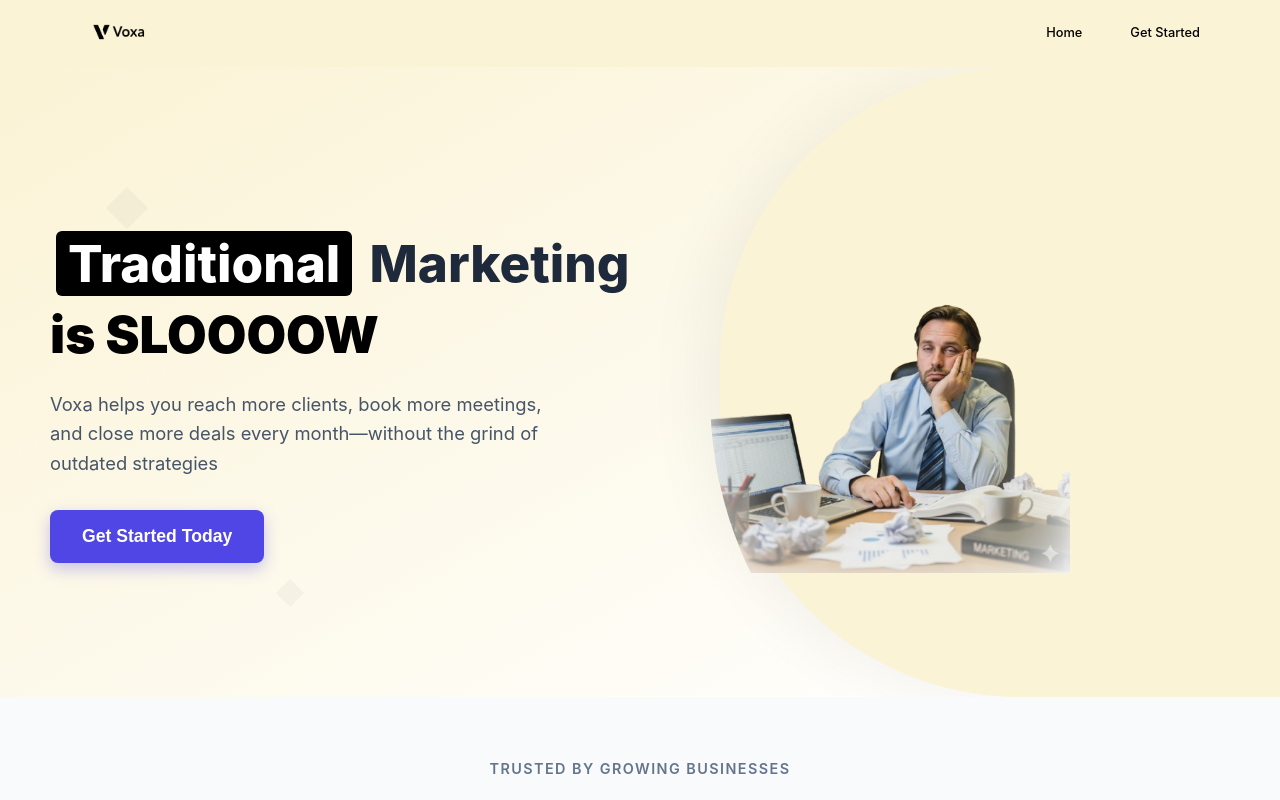
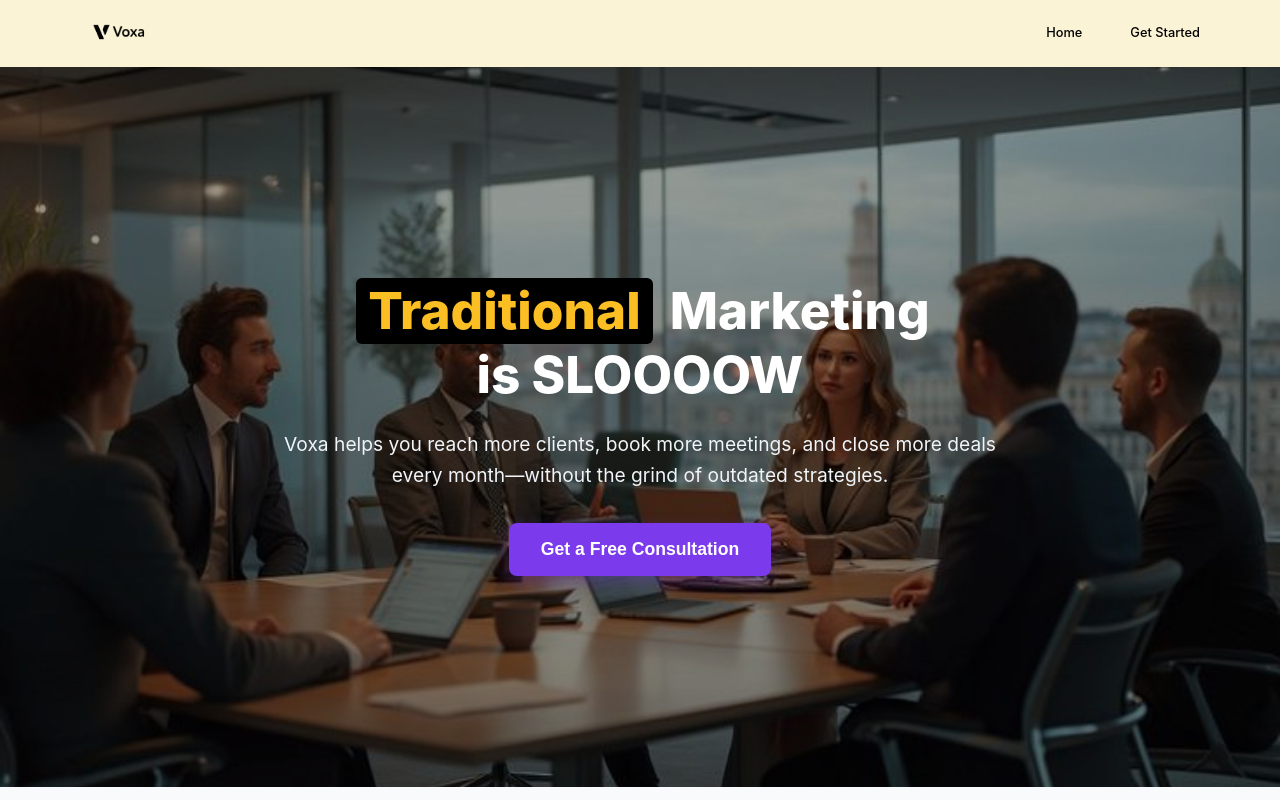
Before and after one commit to Victor-Mutwiri/Voxa, a React (Vite) app: page / in a window 1280 px wide. Shown: the top 800 px of the page. Built offline with nearby package versions, Linux system fonts and the light colour scheme.

Commit message:
improved hero section

```diff
--- a/src/screens/LandingPage.jsx
+++ b/src/screens/LandingPage.jsx
@@ -1,7 +1,8 @@
 import Navbar from "../components/Navbar/Navbar";
 import { Search, Mail, BarChart3, Star, Users, TrendingUp, Target } from 'lucide-react';
-import Bored from '../assets/bored.png';
 import Boredperson from '../assets/bored person.png';
+import Landingpageimage from '../assets/Heroimage.jpg';
+/* import Landingpageimage from '../assets/Landingpage.png'; */
 import '../styles/landingpage.css';
 
 const LandingPage = () => {
@@ -10,27 +11,22 @@ const LandingPage = () => {
             <Navbar />
 
             {/* Hero Section */}
-            <section className="hero-section">
-                {/* Decorative diamond elements */}
-                <div className="diamond-1"></div>
-                <div className="diamond-2"></div>
+            <section
+                className="hero-section"
+                style={{ backgroundImage: `url(${Landingpageimage})` }}
+            >
+                <div className="overlay"></div>
 
                 <div className="hero-container">
                 <div className="hero-content">
                     <h1 className="hero-title">
-                          <span className="highlight"> Traditional</span> Marketing
-                           <span className="slow-text">is SLOOOOW</span>
+                    <span className="highlight">Traditional</span> Marketing <br /> is SLOOOOW
                     </h1>
                     <p className="hero-subtitle">
-                            Voxa helps you reach more clients, book more meetings, and close more deals every month—without the grind of outdated strategies
+                    Voxa helps you reach more clients, book more meetings, and close more deals every month—without the grind of outdated strategies.
                     </p>
                     <div className="hero-buttons">
-                            <button className="btn-primary">Get Started Today</button>
-                        </div>
-                    </div>
-                    <div className="hero-visual">
-                        <div className="chart-container">
-                            <img src={Boredperson} alt="Person looking bored at work"/>
+                    <button className="btn-primary">Get a Free Consultation</button>
                     </div>
                 </div>
                 </div>
--- a/src/styles/landingpage.css
+++ b/src/styles/landingpage.css
@@ -27,66 +27,34 @@
     background: #FBF3D5;
 }
 
-/* Hero Section */
+/* Hero section */
 .hero-section {
-    margin-right: 10rem;
-    padding: 50px 50px 20px;
-    /* padding: 100px 20px 80px; */
   position: relative;
-    min-height: 75vh;
+  padding: 120px 20px;
   display: flex;
   align-items: center;
-    overflow: hidden;
-    background: linear-gradient(to bottom right, #fbf3d5 0%, #ffffff 100%);
+  justify-content: center;
+  background-size: cover;
+  background-position: center;
+  min-height: 90vh;
+  color: white;
 }
 
-.hero-section::before {
-    content: "";
+.hero-section .overlay {
   position: absolute;
-    top: 0;
-    right: -200px;
-    width: 600px;
-    height: 100%;
-    background: #FBF3D5;
-    /* background: #ffffff; */
-    border-top-left-radius: 300px;
-    border-bottom-left-radius: 300px;
-    box-shadow: -20px 0 60px rgba(0, 0, 0, 0.05);
+  inset: 0;
+  background: rgba(0, 0, 0, 0.4);
+  /* background: rgba(0, 0, 0, 0.55); */
   z-index: 1;
 }
 
-.diamond-1, .diamond-2 {
-    position: absolute;
-    background: rgba(0, 0, 0, 0.03);
-    transform: rotate(45deg);
-}
-.diamond-1 {
-    top: 20%;
-    left: 10%;
-    width: 30px;
-    height: 30px;
-}
-.diamond-2 {
-    bottom: 15%;
-    left: 25%;
-    width: 20px;
-    height: 20px;
-}
-
 .hero-container {
+  position: relative;
+  z-index: 2;
   max-width: 1200px;
   margin: 0 auto;
-    display: grid;
-    grid-template-columns: 2fr 1.2fr;
-    gap: 60px;
-    align-items: center;
-    min-height: 70vh;
-    position: relative;
-    z-index: 3;
-}
-
-.hero-content {
-    color: #1e293b; /* navy */
+  padding: 0 40px;
+  text-align: center;
 }
 
 .hero-title {
@@ -94,11 +62,11 @@
   font-weight: 800;
   line-height: 1.2;
   margin-bottom: 24px;
-    color: #1e293b;
+  color: #fff;
 }
 
 .hero-title .highlight {
-    color: #fff;
+  color: #fbbf24;
   background: #000;
   padding: 2px 12px;
   border-radius: 6px;
@@ -106,24 +74,19 @@
   display: inline-block;
 }
 
-.hero-title .slow-text {
-    color: #000;
-    font-weight: 900;
-    display: block;
-    margin-top: 8px;
-}
-
 .hero-subtitle {
-    color: #475569; /* darker gray-blue */
-    font-size: 1.15rem;
+  font-size: 1.2rem;
   margin-bottom: 32px;
   line-height: 1.6;
-    max-width: 520px;
+  color: #f1f5f9;
+  max-width: 720px;
+  margin-left: auto;
+  margin-right: auto;
 }
 
 .btn-primary {
-    background: #4f46e5;
-    color: white;
+  background: #7c3aed;
+  color: #fff;
   border: none;
   padding: 16px 32px;
   border-radius: 8px;
@@ -131,69 +94,15 @@
   font-weight: 600;
   cursor: pointer;
   transition: all 0.3s ease;
-    box-shadow: 0 6px 16px rgba(79, 70, 229, 0.3);
+  box-shadow: 0 6px 16px rgba(124, 58, 237, 0.3);
 }
 
 .btn-primary:hover {
-    background: #4338ca;
+  background: #6d28d9;
   transform: translateY(-2px);
 }
 
-/* Hero Visual (image styling) */
-.hero-visual {
-    display: flex;
-    justify-content: center;
-    align-items: center;
-    position: relative;
-    z-index: 4;
-    /* margin-right: 4rem; */
-}
 
-.chart-container {
-    position: relative;
-    transform-style: flat;
-}
-
-.chart-container img {
-    width: 100%;
-    max-width: 480px;
-    clip-path: ellipse(85% 100% at 85% 50%);
-    /* box-shadow: 0 12px 24px rgba(0,0,0,0.15); */
-}
-
-.chart-icon {
-    color: #4f46e5;
-    margin-bottom: 16px;
-    background: white;
-    padding: 12px;
-    border-radius: 12px;
-}
-
-.chart-label {
-    color: white;
-    font-size: 1.1rem;
-    font-weight: 600;
-}
-
-.book-demo-btn {
-    position: absolute;
-    top: 100px;
-    right: 40px;
-    background: #4f46e5;
-    color: white;
-    border: none;
-    padding: 12px 24px;
-    border-radius: 25px;
-    font-weight: 600;
-    cursor: pointer;
-    transition: all 0.3s ease;
-    box-shadow: 0 4px 12px rgba(79, 70, 229, 0.3);
-}
-
-.book-demo-btn:hover {
-    transform: translateY(-2px);
-    box-shadow: 0 6px 20px rgba(79, 70, 229, 0.4);
-}
 
 /* Trust Section */
 .trust-section {
```
Also changed, not shown: src/assets/Heroimage.jpg (added), 1 other file (tests, documents, lock files or other folders). Lines whose indentation alone changed are shown as unchanged.
